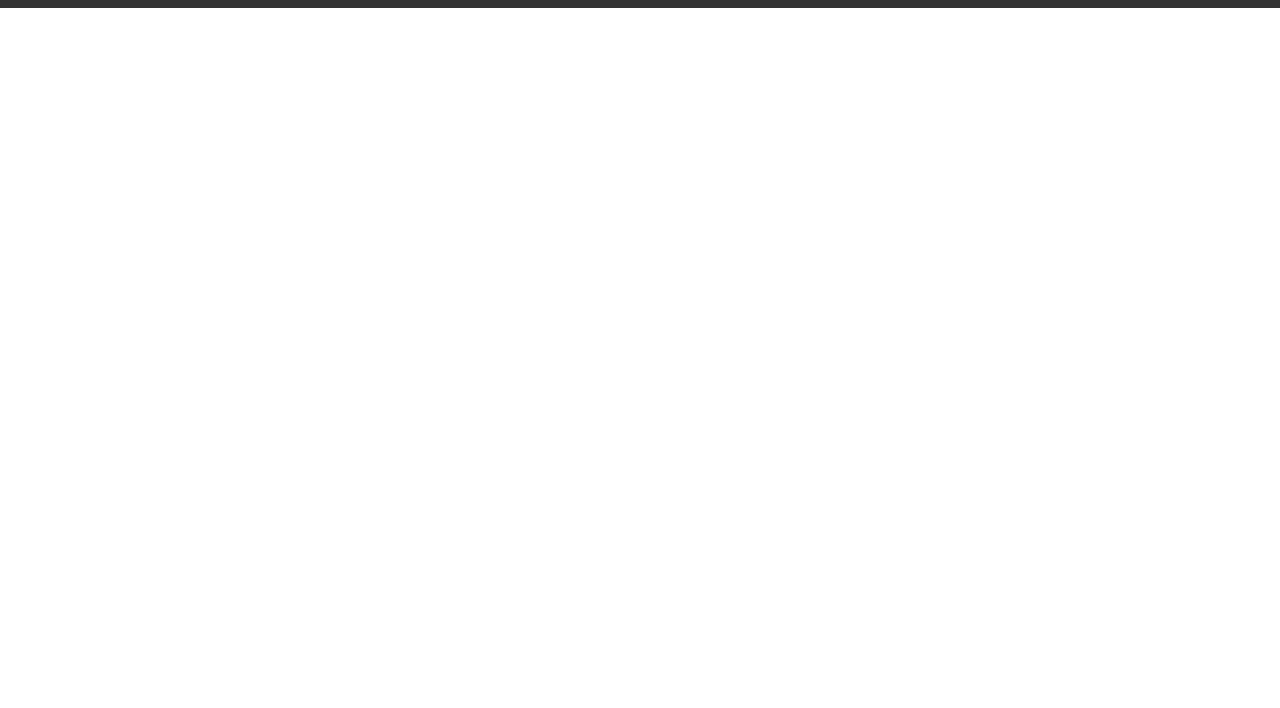
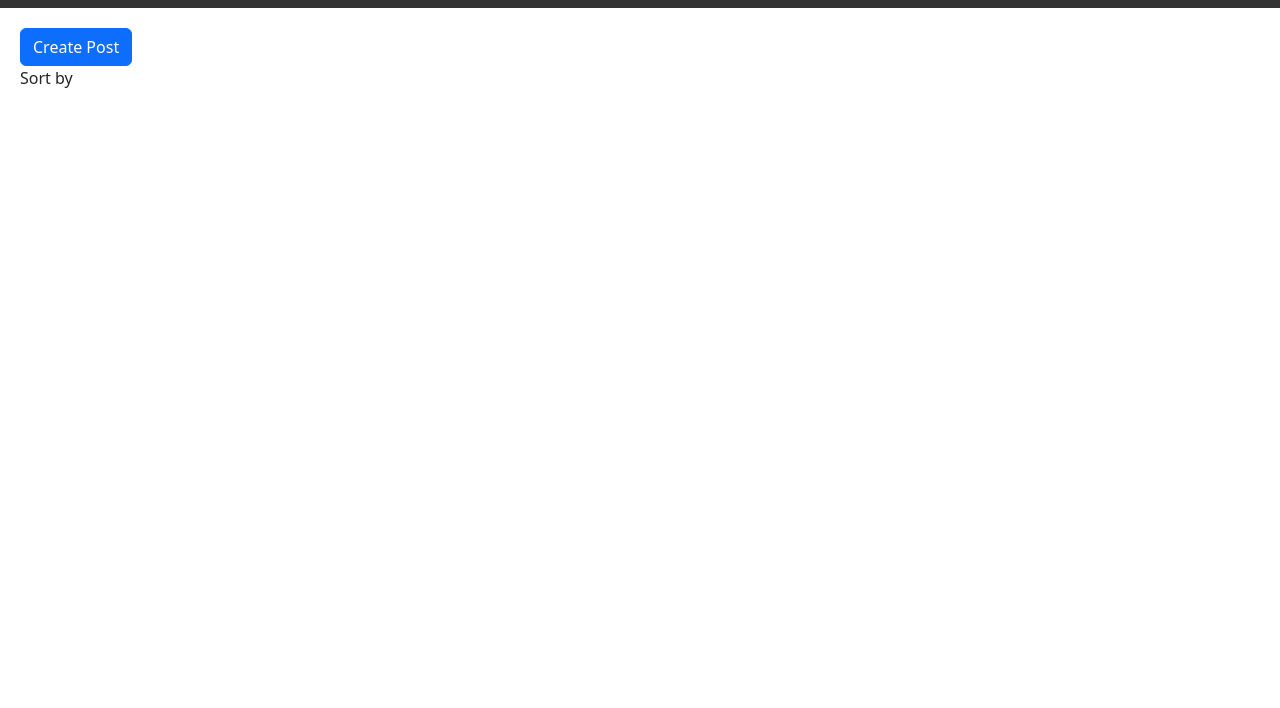
Before and after one commit to robfil50219/js2-ca, a plain HTML site: page index.html in a window 1280 px wide. Shown: the part 92-800 px from the top of the page. Drawn offline with nearby package versions, Linux system fonts and the light colour scheme.

Commit message:
post controls. sort btn

```diff
--- a/index.html
+++ b/index.html
@@ -20,5 +20,14 @@
         <a href="register.html">Register</a>
       </nav>
     </header>
+    <main>
+      <div id="userInfo"></div>
+      <div id="postControls">
+        <button id="createPostBtn" class="btn btn-primary">Create Post</button>
+        <div>
+          <lable for="sort">Sort by</lable>
+        </div>
+      </div>
+    </main>
   </body>
 </html>
```
